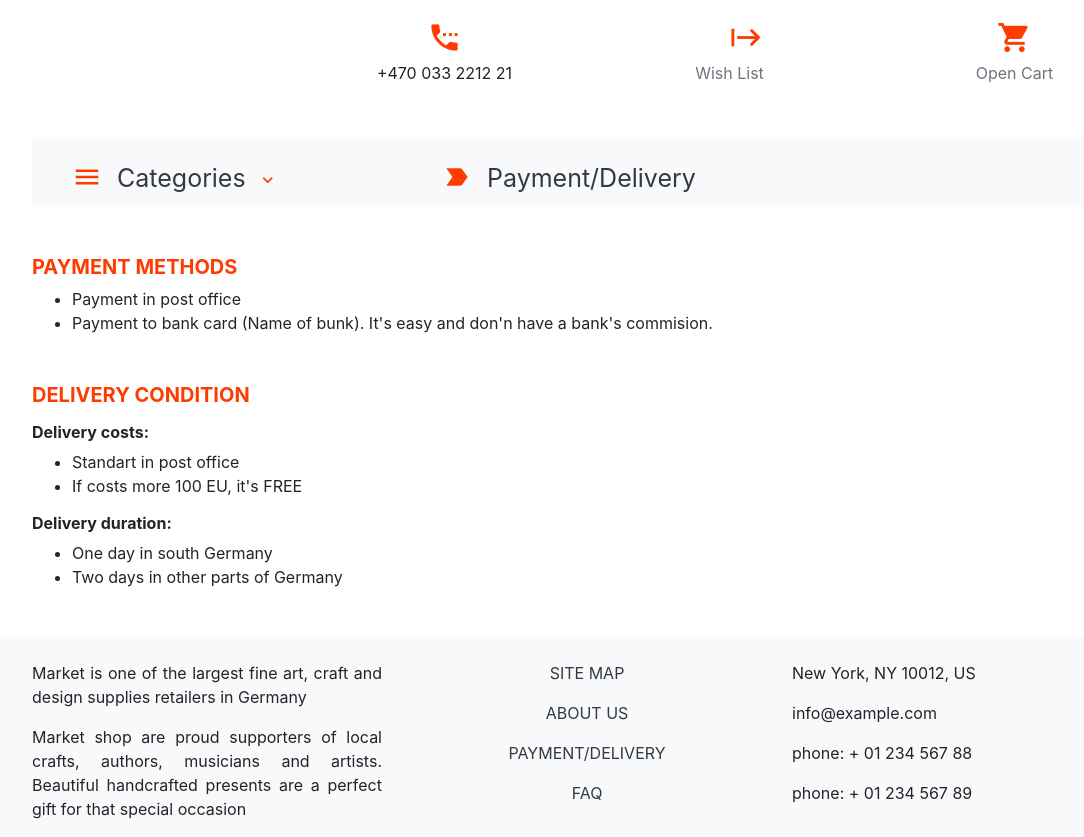
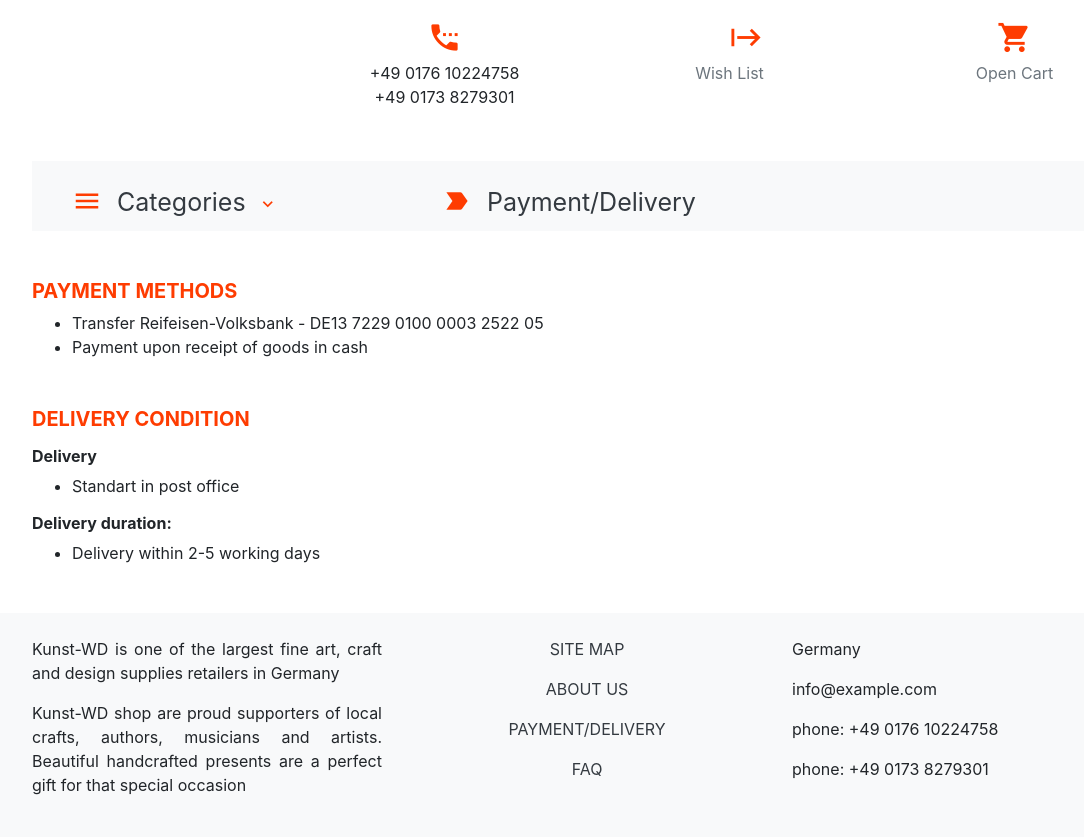
Before and after one commit to yurabysaha/de_market, a Django app: page /en/delivery/ in a window 1280 px wide. Shown: the part 58-895 px from the top of the page, without its empty margins (53-1137 px from the left). After the commit the page ends 853 px from the top, so only its background shows below. Run offline with Django 3.2, Linux system fonts and the light colour scheme; data that the repository does not hold is empty; parts of the project's set-up code (start-up, migrations or seed data) failed here and were passed over; some libraries are stand-ins or nearby versions.

Commit message:
Add Sold to card Add new text from client Add new translation

```diff
--- a/product/templates/product/card_items.html
+++ b/product/templates/product/card_items.html
@@ -1,3 +1,5 @@
+{% load i18n %}
+
 <div class="card-columns">
     {% for i in items %}
         <div class="card" style="max-width: 300px">
@@ -8,6 +10,7 @@
                 </div>
             </a>
             <div class="card-footer d-flex justify-content-between">
+            {% if i.status != 2 %}
                 <span><a href="{% url 'add_to_wishlist' i.id %}"><i class="material-icons"
                                                                     style="font-size: 25px; color: #FE3C01; margin-right: -40px;">start</i></a></span>
                 {% if i.sale_price %}
@@ -19,6 +22,9 @@
 
                 <span><a href="{% url 'add_to_cart' i.id %}"><i class="material-icons"
                                                                 style="font-size: 25px; color: #FE3C01;">add_shopping_cart</i></a></span>
+            {% else %}
+                <span class="font-weight-bold text-muted">{% trans 'Sold' %}</span>
+            {% endif %}
             </div>
         </div>
     {% endfor %}
--- a/templates/about_us.html
+++ b/templates/about_us.html
@@ -18,7 +18,7 @@
     <div class="conatiner mt-5">
         <!-- Template for each questions -->
         <div class="mt-5">
-            <h5 class="text-left" style="color: #FE3C01;"><strong>{% trans "About" %} Kunst-WD" </strong></h5>
+            <h5 class="text-left" style="color: #FE3C01;"><strong>{% trans "About" %} Kunst-WD </strong></h5>
             <p class="text-justify mt-3">Kunst-WD is one of the largest fine art, craft and design supplies retailers in Germany. <br> <br> Whether you are an inspired artist, a dabbler in the arts and crafts, a bride-to-be searching for invitation ideas, an architect requiring technical drawing materials, or even a teacher in the art and design field, shop online or in-store with Market.<br><br>
             If you are looking for a unique gift or would like to treat yourself, you will be sure to find something in the treasure trove that is Market. <br><br>
                 Market shop are proud supporters of local crafts, authors, musicians and artists. Beautiful handcrafted presents are a perfect gift for that special occasion.</p>
--- a/templates/base.html
+++ b/templates/base.html
@@ -104,7 +104,7 @@
         <div class="col-lg-3 col-md-6">
            <div class="card-body border-0 text-center">
                   <i class="material-icons" style="font-size: 35px; color: #FE3C01">settings_phone</i>
-                    <p>+470 033 2212 21</p>
+                    <p>+49 0176 10224758<br>+49 0173 8279301</p>
             </div>
         </div>
 
@@ -147,8 +147,8 @@
                 <!--First column-->
                 <div class="col-md-4 col-lg-4">
 
-                    <p class="text-justify">Market is one of the largest fine art, craft and design supplies retailers in Germany</p>
-                    <p class="text-justify">Market shop are proud supporters of local crafts, authors, musicians and artists.
+                    <p class="text-justify">Kunst-WD is one of the largest fine art, craft and design supplies retailers in Germany</p>
+                    <p class="text-justify">Kunst-WD shop are proud supporters of local crafts, authors, musicians and artists.
                         Beautiful handcrafted presents are a perfect gift for that special occasion</p>
                 </div>
                 <!--/.First column-->
@@ -177,19 +177,13 @@
 
                 <hr class="clearfix w-100 d-md-none">
 
-                <!--Third column-->
+                  <!--Info-->
                 <div class="col-md-4 col-lg-4">
-                                    <!--Info-->
-                    <p>
-                        </i> New York, NY 10012, US</p>
-                    <p>
-                        </i> info@example.com</p>
-                    <p>
-                        phone: + 01 234 567 88</p>
-                    <p>
-                        phone: + 01 234 567 89</p>
+                    <p>Germany</p>
+                    <p>info@example.com</p>
+                    <p>phone: +49 0176 10224758</p>
+                    <p>phone: +49 0173 8279301</p>
                 </div>
-                <!--/.Third column-->
 
                 <hr class="clearfix w-100 d-md-none">
 
--- a/templates/delivery.html
+++ b/templates/delivery.html
@@ -21,11 +21,11 @@
 <!-- Payment methods -->
     <div class="conatiner mt-5">
         <div class="mt-5">
-            <h5 class="text-left text-uppercase" style="color: #FE3C01;"><strong>Payment methods</strong></h5>
+            <h5 class="text-left text-uppercase" style="color: #FE3C01;"><strong>{% trans "Payment methods" %}</strong></h5>
             <!-- Payment methods -->
             <ul>
-                <li>Payment in post office</li>
-                <li>Payment to bank card (Name of bunk). It's easy and don'n have a bank's commision.</li>
+                <li>{% trans "Transfer" %} Reifeisen-Volksbank - DE13 7229 0100 0003 2522 05</li>
+                <li>{% trans "Payment upon receipt of goods in cash" %}</li>
             </ul>
             </div>
     </div>
@@ -33,19 +33,17 @@
 <!-- Delivery methods -->
     <div class="conatiner mt-5">
         <div class="mt-5">
-            <h5 class="text-left text-uppercase" style="color: #FE3C01;"><strong>Delivery condition</strong></h5>
+            <h5 class="text-left text-uppercase" style="color: #FE3C01;"><strong>{% trans "Delivery condition" %}</strong></h5>
             <div class="mt-3">
-                <h6><strong>Delivery costs:</strong></h6>
+                <h6><strong>{% trans "Delivery" %}</strong></h6>
                 <ul>
-                    <li>Standart in post office</li>
-                    <li>If costs more 100 EU, it's FREE</li>
+                    <li>{% trans "Standart in post office" %}</li>
                 </ul>
             </div>
             <div class="mt-3">
-                <h6><strong>Delivery duration:</strong></h6>
+                <h6><strong>{% trans "Delivery duration:" %}</strong></h6>
                 <ul>
-                    <li>One day in south Germany</li>
-                    <li>Two days in other parts of Germany</li>
+                    <li>{% trans "Delivery within 2-5 working days" %}</li>
                 </ul>
             </div>
 
```
Also changed, not shown: locale/de/LC_MESSAGES/django.po, 1 other file.
